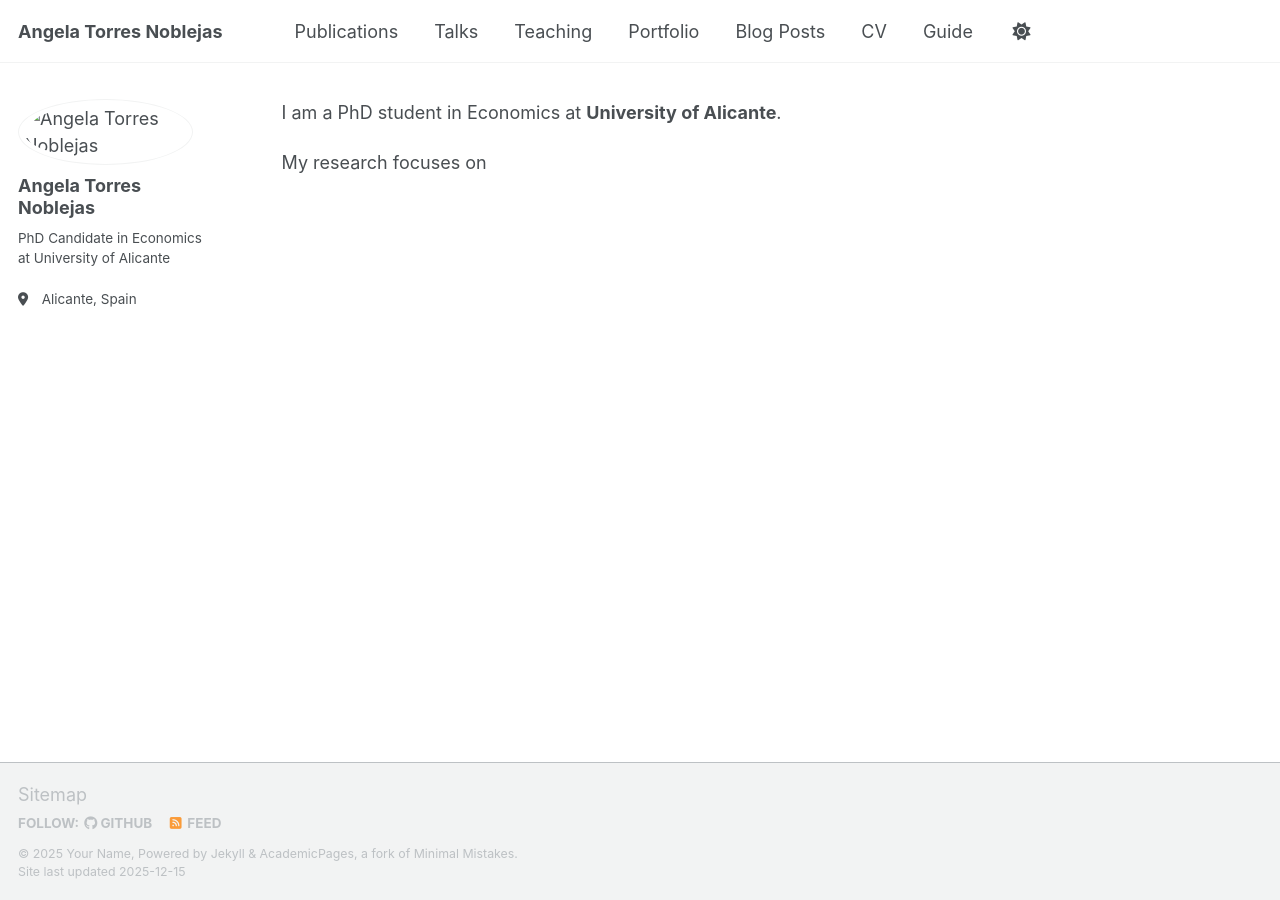
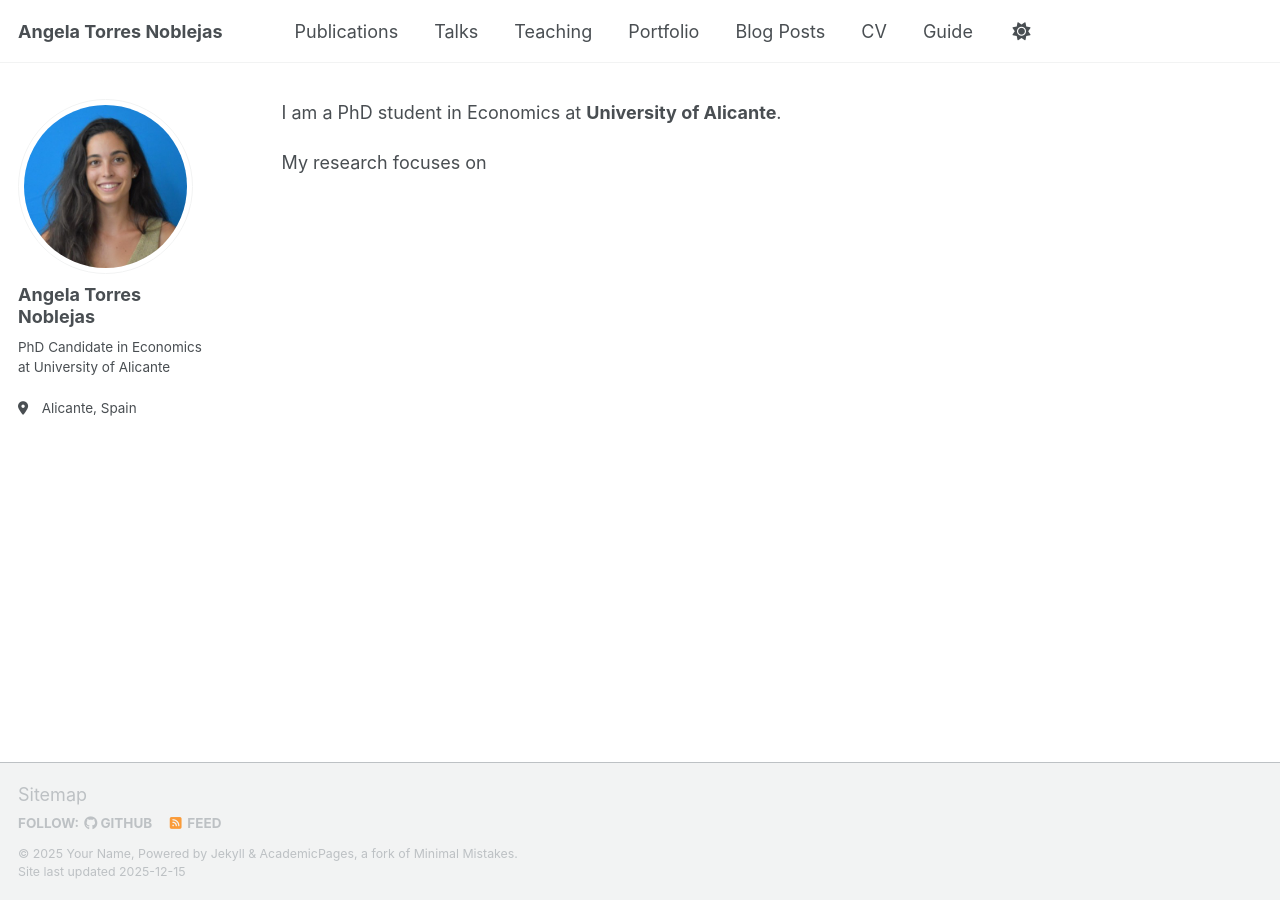
Before and after one commit to angelatorresnoblejas/angelatorresnoblejas.github.io, a Jekyll site: the page built from index.md, in a window 1280 px wide. Built offline with Jekyll 4.4.1, drawn with Linux system fonts in a browser that asks for light colours; a script bundle is joined from its source files by our own code; library files that are not in the unit come from our copies.

Commit message:
Fix author avatar path

```diff
--- a/_data/authors.yml
+++ b/_data/authors.yml
@@ -2,7 +2,7 @@
 
 angela:
   name: "Angela Torres Noblejas"
-  avatar: "/images/LinkedingAngelaTorres.jpg"
+  avatar: "LinkedingAngelaTorres.jpg"
   bio: "PhD Candidate in Economics at University of Alicante"
   location: "Alicante, Spain"
 
```
Also changed, not shown: images/authors/LinkedingAngelaTorres.jpg (added).
